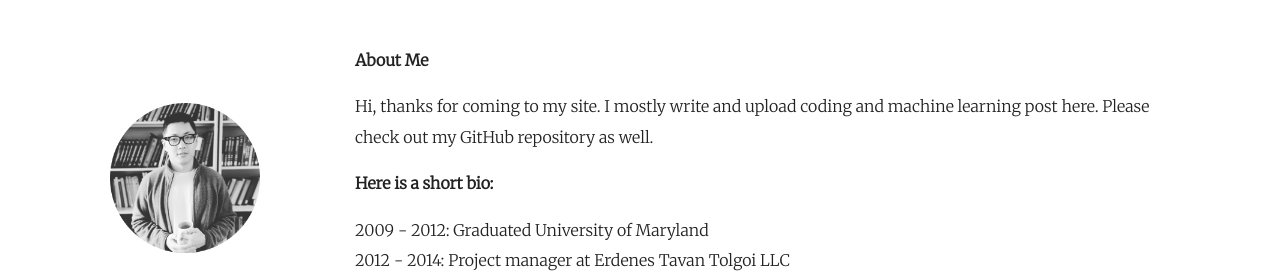
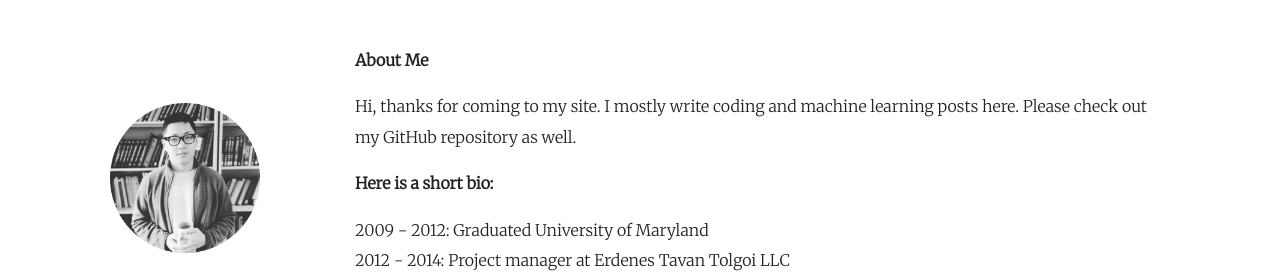
Before and after one commit to TemugeB/temugeb.github.io, a Jekyll site: the page built from about.md, in a window 1280 px wide. Shown: the top 280 px of the page. Built offline with Jekyll 4.4.1, drawn with Linux system fonts in a browser that asks for light colours.

Commit message:
Update about.md

```diff
--- a/about.md
+++ b/about.md
@@ -5,7 +5,7 @@ title: About Me
 
 **About Me**
 
-Hi, thanks for coming to my site. I mostly write and upload coding and machine learning post here. Please check out my GitHub repository as well.
+Hi, thanks for coming to my site. I mostly write coding and machine learning posts here. Please check out my GitHub repository as well.
 
 **Here is a short bio:**
 
```
